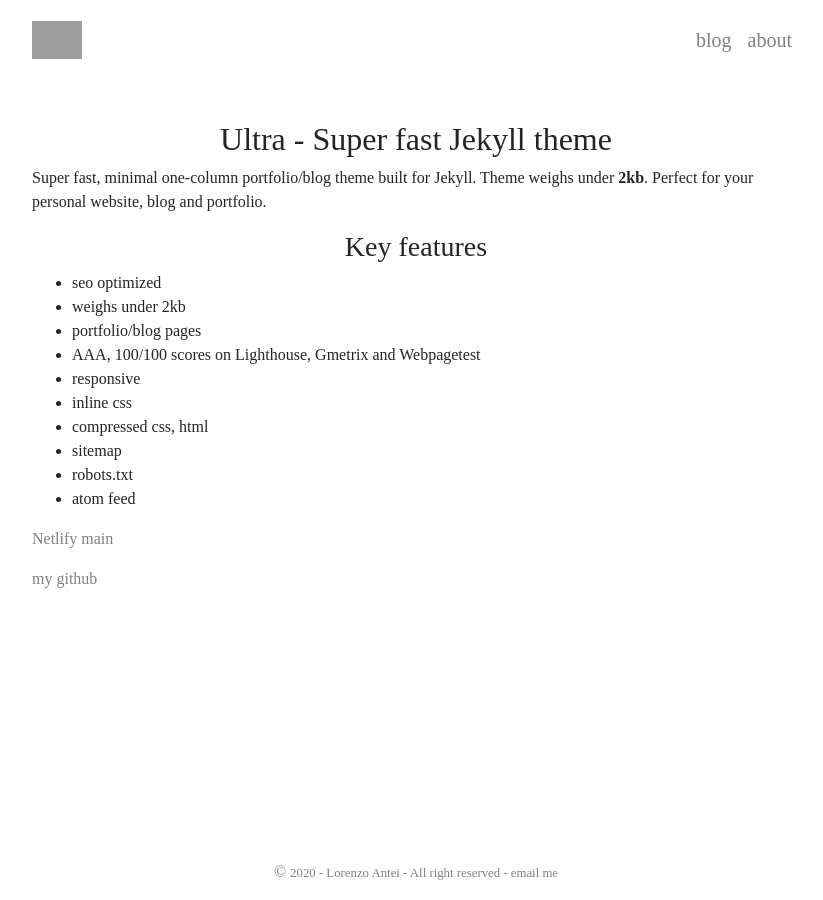
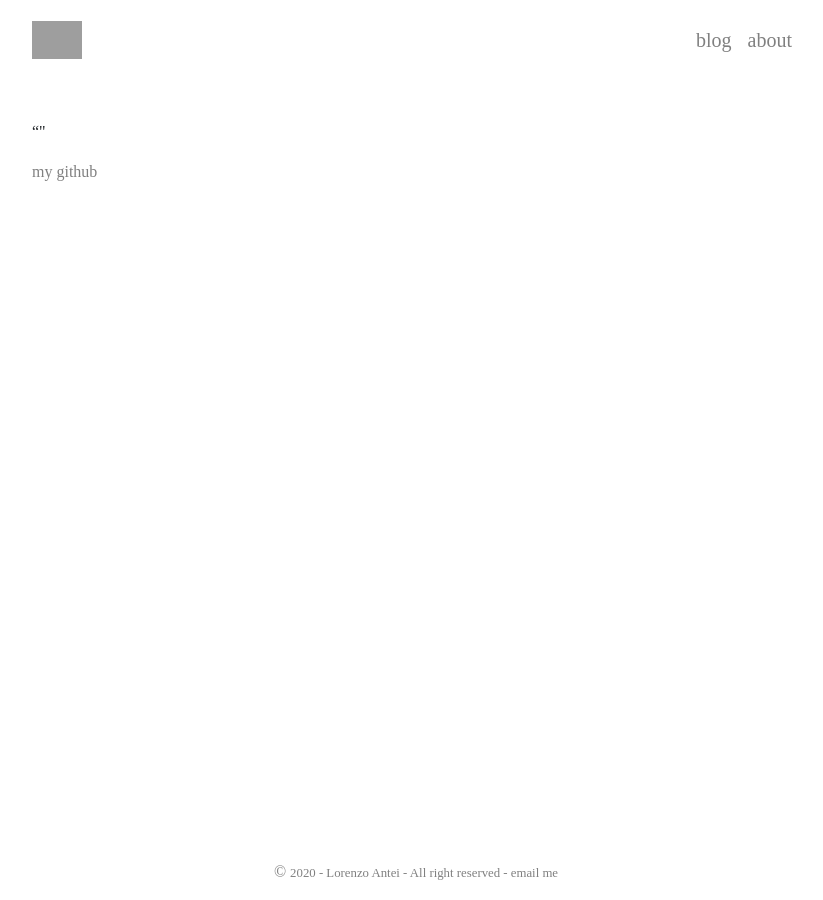
Before and after one commit to lorenzoantei/lorenzoantei_blog1, a Jekyll site: the page built from _pages/about.md, in a window 1280 px wide. Shown: the whole page, without its empty margins (224-1047 px from the left). Built offline with Jekyll 4.4.1, drawn with Linux system fonts in a browser that asks for light colours; comment, search, counter and statistics services are not loaded; grey boxes are pictures that could not be loaded.

Commit message:
clear about page

```diff
--- a/_pages/about.md
+++ b/_pages/about.md
@@ -2,24 +2,6 @@
 layout: page
 title: About
 ---
-
-## Ultra - Super fast Jekyll theme
-
-Super fast, minimal one-column portfolio/blog theme built for Jekyll. Theme weighs under <strong>2kb</strong>. Perfect for your personal website, blog and portfolio.
-
-### Key features
-
-- seo optimized
-- weighs under 2kb
-- portfolio/blog pages
-- AAA, 100/100 scores on Lighthouse, Gmetrix and Webpagetest
-- responsive
-- inline css
-- compressed css, html
-- sitemap
-- robots.txt
-- atom feed
-
-[Netlify main](https://app.netlify.com/sites/lorenzoantei-w5/overview)
+"<something about me>"
 
 [my github](https://github.com/lorenzoantei/lorenzoantei_w5)
```
